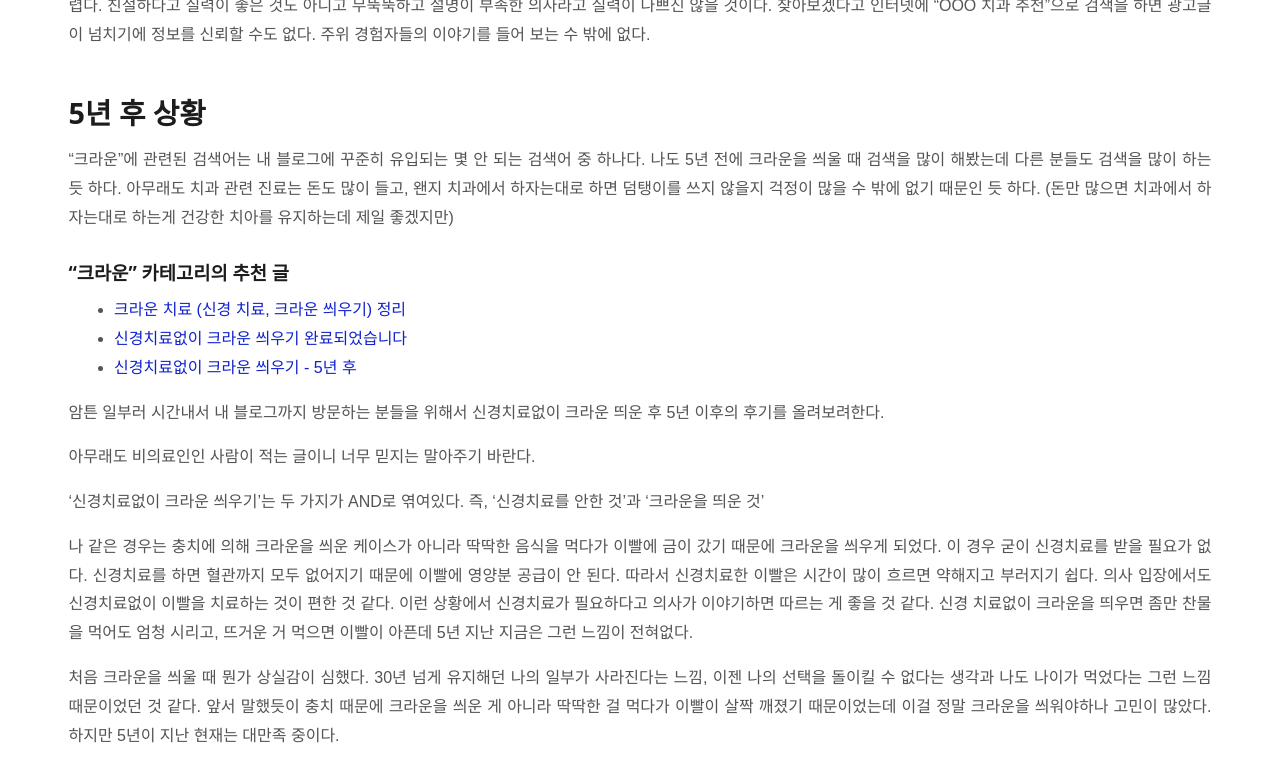
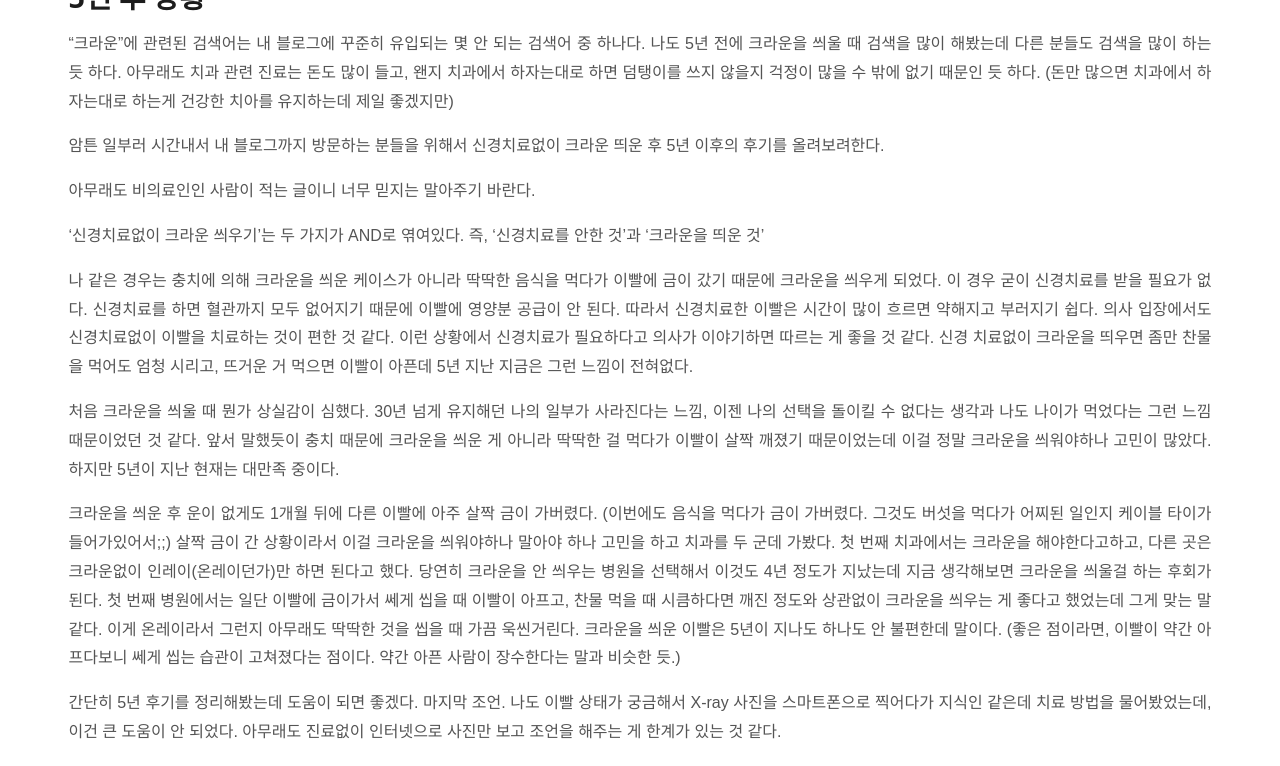
Before and after one commit to jason-heo/jason-heo.github.io, a Jekyll site: the page built from _posts/2019-09-09-crown3.md, in a window 1280 px wide and 1400 px high, scrolled down 2068 px. Shown: the top 766 px of the window. Built offline with Jekyll 4.4.1, drawn with Linux system fonts in a browser that asks for light colours; comment, search, counter and statistics services are not loaded; some of the changed text lies outside the part shown; grey boxes are pictures that could not be loaded.

Commit message:
추천 글 위치를 하단으로 이동

```diff
--- a/_posts/2019-09-09-crown3.md
+++ b/_posts/2019-09-09-crown3.md
@@ -34,8 +34,6 @@
 - D 병원 : 40, 50, 60만원
 - E 병원 : 40, 50만원
 
-{% include adsense-content.md %}
-
 ## 신경치료 꼭 해야 하나?
 
 충치가 많이 진행되어서 신경까지 건드린 경우는 신경 치료를 꼭 해야 한다. 하지만 그 외의 경우는 신경 치료를 반드시 해야하는 것은 아닌가 보다. [신경치료에 관한 7가지 자주하는 질문](http://blog.naver.com/PostView.nhn?blogId=ddsyjk&logNo=90174959738)를 보면 많은 도움이 된다. 꼭 읽어보기로 하자.
@@ -60,7 +58,6 @@
 
 "크라운"에 관련된 검색어는 내 블로그에 꾸준히 유입되는 몇 안 되는 검색어 중 하나다. 나도 5년 전에 크라운을 씌울 때 검색을 많이 해봤는데 다른 분들도 검색을 많이 하는 듯 하다. 아무래도 치과 관련 진료는 돈도 많이 들고, 왠지 치과에서 하자는대로 하면 덤탱이를 쓰지 않을지 걱정이 많을 수 밖에 없기 때문인 듯 하다. (돈만 많으면 치과에서 하자는대로 하는게 건강한 치아를 유지하는데 제일 좋겠지만)
 
-{% include crown.md %}
 
 암튼 일부러 시간내서 내 블로그까지 방문하는 분들을 위해서 신경치료없이 크라운 띄운 후 5년 이후의 후기를 올려보려한다.
 
@@ -72,10 +69,8 @@
 
 처음 크라운을 씌울 때 뭔가 상실감이 심했다. 30년 넘게 유지해던 나의 일부가 사라진다는 느낌, 이젠 나의 선택을 돌이킬 수 없다는 생각과 나도 나이가 먹었다는 그런 느낌 때문이었던 것 같다. 앞서 말했듯이 충치 때문에 크라운을 씌운 게 아니라 딱딱한 걸 먹다가 이빨이 살짝 깨졌기 때문이었는데 이걸 정말 크라운을 씌워야하나 고민이 많았다. 하지만 5년이 지난 현재는 대만족 중이다.
 
-{% include adsense-content.md %}
-
 크라운을 씌운 후 운이 없게도 1개월 뒤에 다른 이빨에 아주 살짝 금이 가버렸다. (이번에도 음식을 먹다가 금이 가버렸다. 그것도 버섯을 먹다가 어찌된 일인지 케이블 타이가 들어가있어서;;) 살짝 금이 간 상황이라서 이걸 크라운을 씌워야하나 말아야 하나 고민을 하고 치과를 두 군데 가봤다. 첫 번째 치과에서는 크라운을 해야한다고하고, 다른 곳은 크라운없이 인레이(온레이던가)만 하면 된다고 했다. 당연히 크라운을 안 씌우는 병원을 선택해서 이것도 4년 정도가 지났는데 지금 생각해보면 크라운을 씌울걸 하는 후회가 된다. 첫 번째 병원에서는 일단 이빨에 금이가서 쎄게 씹을 때 이빨이 아프고, 찬물 먹을 때 시큼하다면 깨진 정도와 상관없이 크라운을 씌우는 게 좋다고 했었는데 그게 맞는 말 같다. 이게 온레이라서 그런지 아무래도 딱딱한 것을 씹을 때 가끔 욱씬거린다. 크라운을 씌운 이빨은 5년이 지나도 하나도 안 불편한데 말이다. (좋은 점이라면, 이빨이 약간 아프다보니 쎄게 씹는 습관이 고쳐졌다는 점이다. 약간 아픈 사람이 장수한다는 말과 비슷한 듯.)
 
 간단히 5년 후기를 정리해봤는데 도움이 되면 좋겠다. 마지막 조언. 나도 이빨 상태가 궁금해서 X-ray 사진을 스마트폰으로 찍어다가 지식인 같은데 치료 방법을 물어봤었는데, 이건 큰 도움이 안 되었다. 아무래도 진료없이 인터넷으로 사진만 보고 조언을 해주는 게 한계가 있는 것 같다.
 
-- 끝 -
+{% include crown.md %}
```
